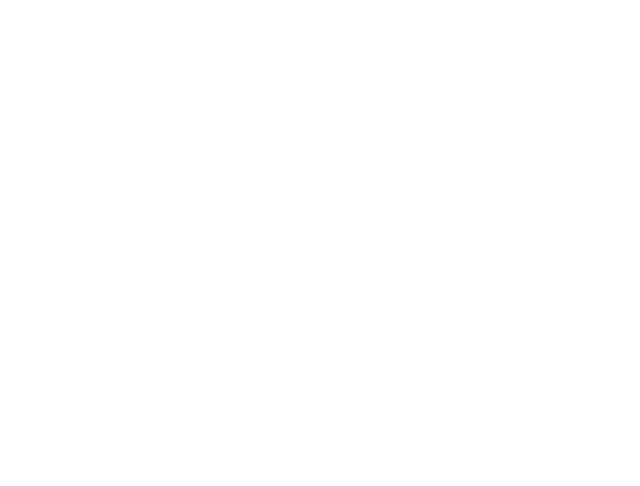
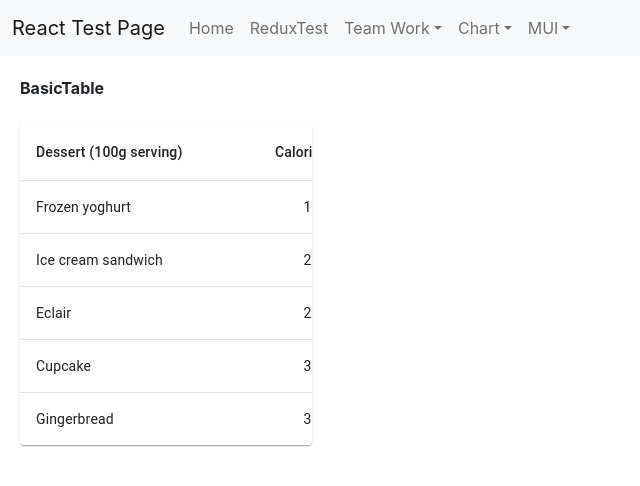
Before and after one commit to jinseok1306/React-Test, a React (Create React App) app in the folder ReactProject/client_app/: page /MUI/TablePage in a window 1280 px wide. Before the commit this address had no page. Shown: the top 486 px of the page, without its empty margins (0-640 px from the left). Built offline with nearby package versions, Linux system fonts and the light colour scheme.

Commit message:
MUI BasicTable 테스트 완료

```diff
--- a/ReactProject/client_app/src/App.tsx
+++ b/ReactProject/client_app/src/App.tsx
@@ -38,6 +38,7 @@
                   <Route path="/MUI/ChipPage" element={<Page.ChipPage />} />
                   <Route path="/MUI/DividerPage" element={<Page.DividerPage />} />
                   <Route path="/MUI/ListPage" element={<Page.ListPage />} />
+                  <Route path="/MUI/TablePage" element={<Page.TablePage />} />
                   </Routes>
           </Provider>
     </div>
--- a/ReactProject/client_app/src/components/Menu.tsx
+++ b/ReactProject/client_app/src/components/Menu.tsx
@@ -45,6 +45,7 @@
                                 <NavDropdown.Item><Link to="/MUI/ChipPage" style={{ color: 'rgba(0, 0, 0, 0.55)', textDecoration: 'none' }}>ChipPage</Link></NavDropdown.Item>
                                 <NavDropdown.Item><Link to="/MUI/DividerPage" style={{ color: 'rgba(0, 0, 0, 0.55)', textDecoration: 'none' }}>DividerPage</Link></NavDropdown.Item>
                                 <NavDropdown.Item><Link to="/MUI/ListPage" style={{ color: 'rgba(0, 0, 0, 0.55)', textDecoration: 'none' }}>ListPage</Link></NavDropdown.Item>
+                                <NavDropdown.Item><Link to="/MUI/TablePage" style={{ color: 'rgba(0, 0, 0, 0.55)', textDecoration: 'none' }}>TablePage</Link></NavDropdown.Item>
                             </NavDropdown>
                         </Nav>
                     </Navbar.Collapse>
--- /dev/null
+++ b/ReactProject/client_app/src/components/Table/BasicTable.tsx
@@ -0,0 +1,60 @@
+import * as React from 'react';
+import Table from '@mui/material/Table';
+import TableBody from '@mui/material/TableBody';
+import TableCell from '@mui/material/TableCell';
+import TableContainer from '@mui/material/TableContainer';
+import TableHead from '@mui/material/TableHead';
+import TableRow from '@mui/material/TableRow';
+import Paper from '@mui/material/Paper';
+
+function createData(
+    name: string,
+    calories: number,
+    fat: number,
+    carbs: number,
+    protein: number,
+) {
+    return { name, calories, fat, carbs, protein };
+}
+
+const rows = [
+    createData('Frozen yoghurt', 159, 6.0, 24, 4.0),
+    createData('Ice cream sandwich', 237, 9.0, 37, 4.3),
+    createData('Eclair', 262, 16.0, 24, 6.0),
+    createData('Cupcake', 305, 3.7, 67, 4.3),
+    createData('Gingerbread', 356, 16.0, 49, 3.9),
+];
+
+export default function BasicTable() {
+    return (
+        <TableContainer component={Paper}>
+            <Table sx={{ minWidth: 650 }} aria-label="simple table">
+                <TableHead>
+                    <TableRow>
+                        <TableCell>Dessert (100g serving)</TableCell>
+                        <TableCell align="right">Calories</TableCell>
+                        <TableCell align="right">Fat&nbsp;(g)</TableCell>
+                        <TableCell align="right">Carbs&nbsp;(g)</TableCell>
+                        <TableCell align="right">Protein&nbsp;(g)</TableCell>
+                    </TableRow>
+                </TableHead>
+                <TableBody>
+                    {rows.map((row) => (
+                        <TableRow
+                            key={row.name}
+                            sx={{ '&:last-child td, &:last-child th': { border: 0 } }}
+                        >
+                            <TableCell component="th" scope="row">
+                                {row.name}
+                            </TableCell>
+                            <TableCell align="right">{row.calories}</TableCell>
+                            <TableCell align="right">{row.fat}</TableCell>
+                            <TableCell align="right">{row.carbs}</TableCell>
+                            <TableCell align="right">{row.protein}</TableCell>
+                        </TableRow>
+                    ))}
+                </TableBody>
+            </Table>
+        </TableContainer>
+    );
+}
--- /dev/null
+++ b/ReactProject/client_app/src/pages/MUI/TablePage.tsx
@@ -0,0 +1,22 @@
+import React, { useCallback, useState } from "react";
+import Menu from '../../components/Menu';
+import Grid from '@mui/material/Grid';
+import BasicTable from '../../components/Table/BasicTable';
+
+const TablePage = () => {
+    return (
+        <div>
+            <Menu />
+            <div style={{ margin: 20 }}>
+                <Grid container rowSpacing={1} columnSpacing={{ xs: 1, sm: 2, md: 3 }}>
+                    <Grid item xs={3}>
+                        <b>BasicTable</b><div>&nbsp;</div>
+                        <BasicTable />
+                    </Grid>
+                </Grid>
+            </div>
+        </div>
+    );
+};
+
+export default TablePage;
--- a/ReactProject/client_app/src/pages/index.tsx
+++ b/ReactProject/client_app/src/pages/index.tsx
@@ -26,3 +26,4 @@
 export { default as ChipPage } from './MUI/ChipPage';
 export { default as DividerPage } from './MUI/DividerPage';
 export { default as ListPage } from './MUI/ListPage';
+export { default as TablePage } from './MUI/TablePage';
```
Also changed, not shown: 1 other file (tests, documents, lock files or other folders).
